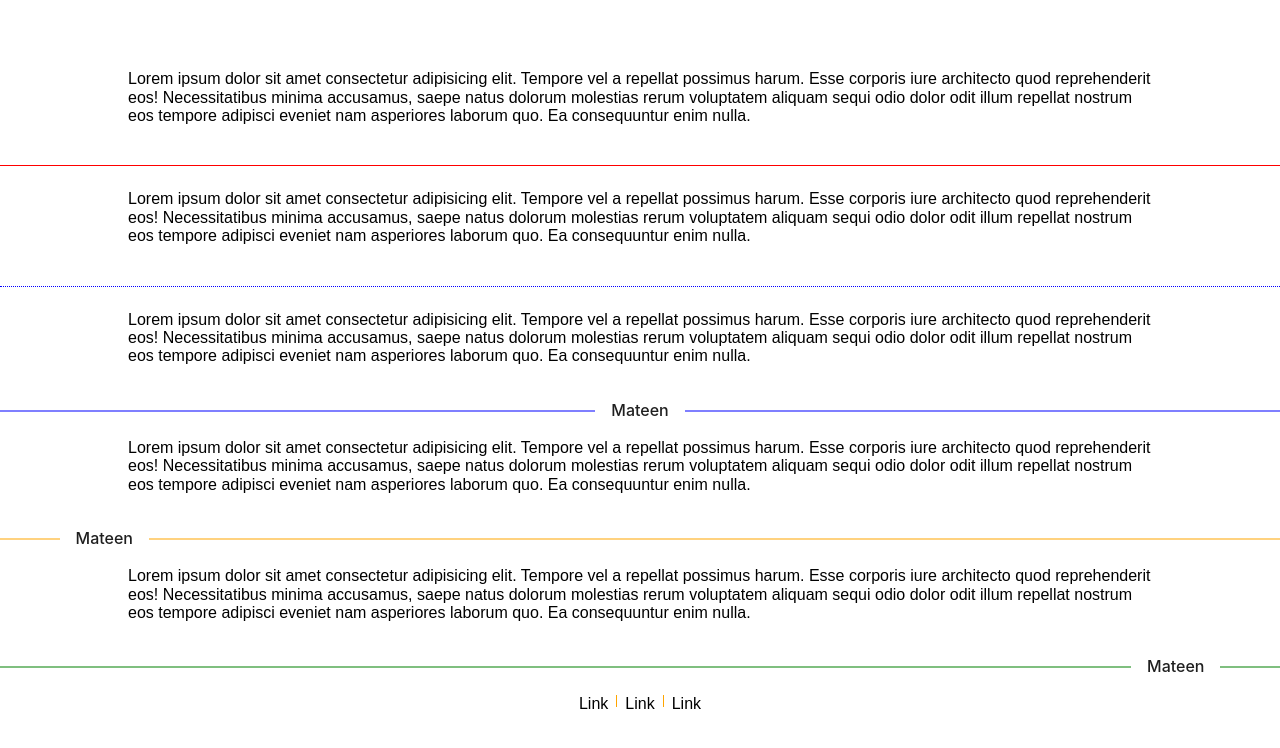
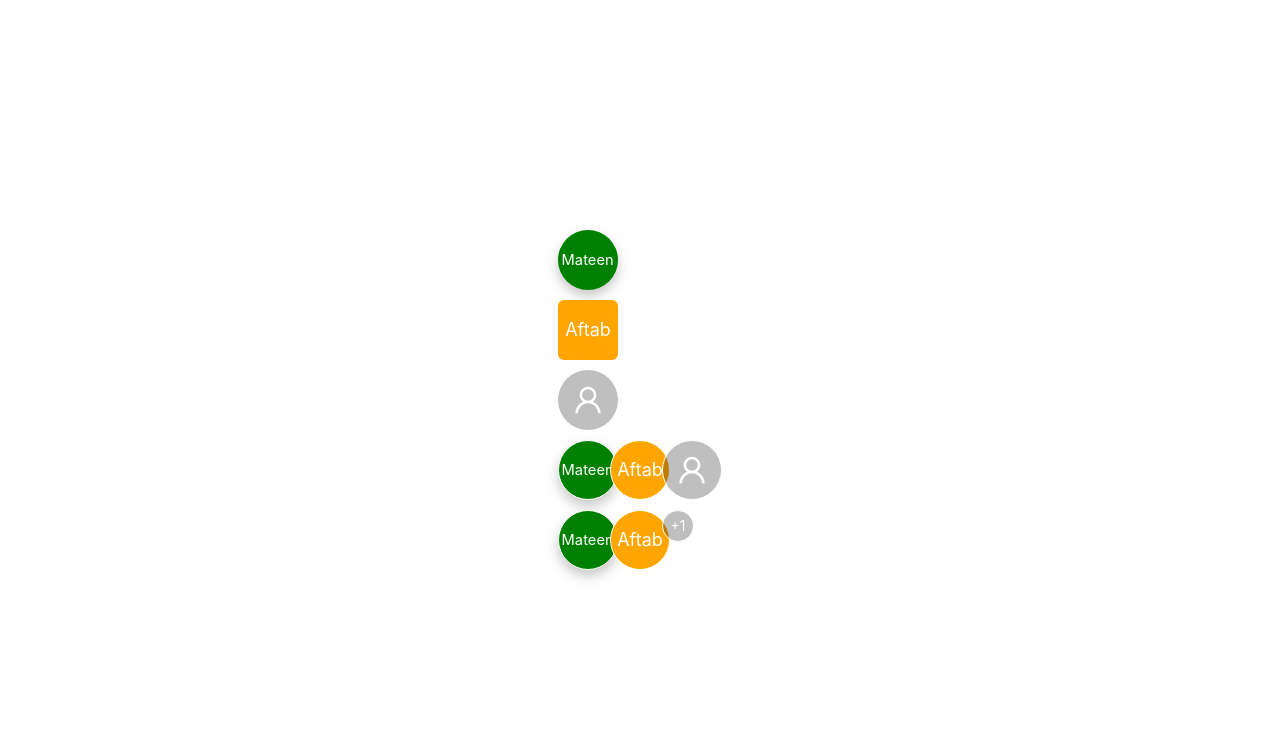
Before and after one commit to mateenNawaz86/Ant-Design-Practice, a React (Create React App) app: page / in a window 1280 px wide. Shown: the top 748 px of the page. Built offline with nearby package versions, Linux system fonts and the light colour scheme.

Commit message:
avatar, menu, tabs

```diff
--- a/src/App.js
+++ b/src/App.js
@@ -1,5 +1,8 @@
 import React from "react";
-import CustomDivider from "./components/CustomDivider";
+import AvatarComp from "./components/AvatarComp";
+// import MenuComp from "./components/MenuComp";
+// import TabsComp from "./components/TabsComp";
+// import CustomDivider from "./components/CustomDivider";
 // import TypographyComp from "./components/TypographyComp";
 // import EditTable from "./components/EditTable";
 // import CustomPagination from "./components/CustomPagination";
@@ -117,7 +120,10 @@ const App = () => {
         {/* <EditTable /> */}
         {/* <CustomPagination /> */}
         {/* <TypographyComp /> */}
-        <CustomDivider />
+        {/* <CustomDivider /> */}
+        {/* <MenuComp /> */}
+        {/* <TabsComp /> */}
+        <AvatarComp />
       </div>
     </>
   );
--- /dev/null
+++ b/src/components/AvatarComp.jsx
@@ -0,0 +1,109 @@
+import { UserOutlined } from "@ant-design/icons";
+import { Avatar, Space } from "antd";
+import React from "react";
+
+const AvatarComp = () => {
+  return (
+    <>
+      <Space direction="vertical" size={10}>
+        <Avatar
+          size={60}
+          shape="circle"
+          style={{
+            backgroundColor: "green",
+            color: "#fff",
+            fontSize: "2rem",
+            boxShadow: "0 6px 12px rgba(182, 182, 182, 0.75)",
+          }}
+        >
+          Mateen
+        </Avatar>
+        <Avatar
+          size={60}
+          shape="square"
+          style={{
+            backgroundColor: "orange",
+          }}
+        >
+          Aftab
+        </Avatar>
+        <Avatar
+          size={60}
+          icon={<UserOutlined />}
+          style={{
+            display: "flex",
+            justifyContent: "center",
+            alignItems: "center",
+          }}
+        />
+
+        <Avatar.Group>
+          <Avatar
+            size={60}
+            shape="circle"
+            style={{
+              backgroundColor: "green",
+              color: "#fff",
+              fontSize: "2rem",
+              boxShadow: "0 6px 12px rgba(182, 182, 182, 0.75)",
+            }}
+          >
+            Mateen
+          </Avatar>
+          <Avatar
+            size={60}
+            shape="circle"
+            style={{
+              backgroundColor: "orange",
+            }}
+          >
+            Aftab
+          </Avatar>
+          <Avatar
+            size={60}
+            icon={<UserOutlined />}
+            style={{
+              display: "flex",
+              justifyContent: "center",
+              alignItems: "center",
+            }}
+          />
+        </Avatar.Group>
+        <Avatar.Group maxCount={2}>
+          <Avatar
+            size={60}
+            shape="circle"
+            style={{
+              backgroundColor: "green",
+              color: "#fff",
+              fontSize: "2rem",
+              boxShadow: "0 6px 12px rgba(182, 182, 182, 0.75)",
+            }}
+          >
+            Mateen
+          </Avatar>
+          <Avatar
+            size={60}
+            shape="circle"
+            style={{
+              backgroundColor: "orange",
+            }}
+          >
+            Aftab
+          </Avatar>
+          <Avatar
+            size={60}
+            icon={<UserOutlined />}
+            style={{
+              display: "flex",
+              justifyContent: "center",
+              alignItems: "center",
+            }}
+          />
+        </Avatar.Group>
+      </Space>
+    </>
+  );
+};
+
+export default AvatarComp;
--- /dev/null
+++ b/src/components/MenuComp.jsx
@@ -0,0 +1,107 @@
+import { Input, Menu, Space } from "antd";
+import React from "react";
+import {
+  HomeFilled,
+  UserOutlined,
+  EditOutlined,
+  DashboardOutlined,
+  MoneyCollectOutlined,
+  DollarCircleOutlined,
+  SwitcherOutlined,
+  LogoutOutlined,
+} from "@ant-design/icons";
+
+const MenuComp = () => {
+  return (
+    <>
+      <Space>
+        <Menu
+          mode="inline"
+          items={[
+            {
+              label: <Input.Search placeholder="Type here to search..." />,
+              key: "search",
+            },
+            {
+              label: "Home",
+              key: "home",
+              icon: <HomeFilled />,
+            },
+            {
+              label: "Dashboard",
+              key: "dashboard",
+              icon: (
+                <DashboardOutlined
+                  style={{
+                    color: "orange",
+                  }}
+                />
+              ),
+              children: [
+                {
+                  label: "Revenue",
+                  key: "rev",
+                  icon: <DollarCircleOutlined style={{ color: "green" }} />,
+                },
+                {
+                  label: "Expenses",
+                  key: "exp",
+                  icon: (
+                    <MoneyCollectOutlined
+                      style={{
+                        color: "red",
+                      }}
+                    />
+                  ),
+                },
+              ],
+            },
+            {
+              label: "User Management",
+              key: "um",
+              icon: (
+                <UserOutlined
+                  style={{
+                    color: "blue",
+                  }}
+                />
+              ),
+              children: [
+                {
+                  label: "Edit Profile",
+                  key: "edit-profile",
+                  icon: (
+                    <EditOutlined
+                      style={{
+                        color: "blue",
+                      }}
+                    />
+                  ),
+                },
+                {
+                  label: "Switch Account",
+                  key: "sa",
+                  icon: (
+                    <SwitcherOutlined
+                      style={{
+                        color: "#f0a",
+                      }}
+                    />
+                  ),
+                },
+              ],
+            },
+            {
+              label: "Sign out",
+              key: "so",
+              danger: true,
+              icon: <LogoutOutlined />,
+            },
+          ]}
+        ></Menu>
+      </Space>
+    </>
+  );
+};
+
+export default MenuComp;
--- /dev/null
+++ b/src/components/TabsComp.jsx
@@ -0,0 +1,122 @@
+import {
+  AppleOutlined,
+  AndroidOutlined,
+  GoogleOutlined,
+} from "@ant-design/icons";
+import { Space, Tabs } from "antd";
+import React, { useRef, useState } from "react";
+
+const TabsComp = () => {
+  const newTabIndex = useRef(3);
+  const [tabList, setTabList] = useState([
+    {
+      tab: "Tab 1",
+      key: "tab1",
+    },
+    {
+      tab: "Tab 2",
+      key: "tab2",
+    },
+    {
+      tab: "Tab 3",
+      key: "tab3",
+    },
+  ]);
+
+  const editCardHandler = (tabKey, action) => {
+    if (action === "add") {
+      setTabList((prev) => [
+        ...prev,
+        {
+          tab: `Tab ${newTabIndex.current}`,
+          key: `tab${newTabIndex.current}`,
+        },
+      ]);
+      newTabIndex.current += 1;
+    } else if (action === "remove") {
+      setTabList((prev) => prev.filter((tab) => tab.key !== tabKey));
+      console.log(`This tab ${tabKey} is removed.`);
+    }
+  };
+
+  return (
+    <>
+      <Space size={20} direction="vertical">
+        {/* Tabs on the top */}
+        <Tabs>
+          <Tabs.TabPane tab="Tab1" key="tab1">
+            <p>This is a content of Tab1</p>
+          </Tabs.TabPane>
+          <Tabs.TabPane tab="Tab2" key="tab2">
+            <p>This is a content of Tab2</p>
+          </Tabs.TabPane>
+          <Tabs.TabPane tab="Tab3" key="tab3">
+            <p>This is a content of Tab3</p>
+          </Tabs.TabPane>
+        </Tabs>
+        {/* Tabs on the left */}
+        <Tabs tabPosition="left">
+          <Tabs.TabPane tab="Tab1" key="tab1">
+            <p>This is a content of Tab1</p>
+          </Tabs.TabPane>
+          <Tabs.TabPane tab="Tab2" key="tab2">
+            <p>This is a content of Tab2</p>
+          </Tabs.TabPane>
+          <Tabs.TabPane tab="Tab3" key="tab3">
+            <p>This is a content of Tab3</p>
+          </Tabs.TabPane>
+        </Tabs>
+
+        {/* Tabs with Icon */}
+        <Tabs>
+          <Tabs.TabPane
+            tab={
+              <span>
+                <AppleOutlined /> Apple
+              </span>
+            }
+            key="tab1"
+          >
+            <p>This is a content of Apple</p>
+          </Tabs.TabPane>
+          <Tabs.TabPane
+            tab={
+              <span>
+                <AndroidOutlined /> Andorid
+              </span>
+            }
+            key="tab2"
+          >
+            <p>This is a content of Andorid</p>
+          </Tabs.TabPane>
+          <Tabs.TabPane
+            tab={
+              <span>
+                <GoogleOutlined /> Goolge
+              </span>
+            }
+            key="tab3"
+          >
+            <p>This is a content of Goolge</p>
+          </Tabs.TabPane>
+        </Tabs>
+        {/* Tabs with the delete & add functionality */}
+        <Tabs type="editable-card" onEdit={editCardHandler}>
+          {tabList.map((item, index) => {
+            return (
+              <Tabs.TabPane
+                closable={index > 1}
+                tab={`Tab ${item.tab}`}
+                key={item.key}
+              >
+                <p>This is a content of {item.tab}</p>
+              </Tabs.TabPane>
+            );
+          })}
+        </Tabs>
+      </Space>
+    </>
+  );
+};
+
+export default TabsComp;
```
